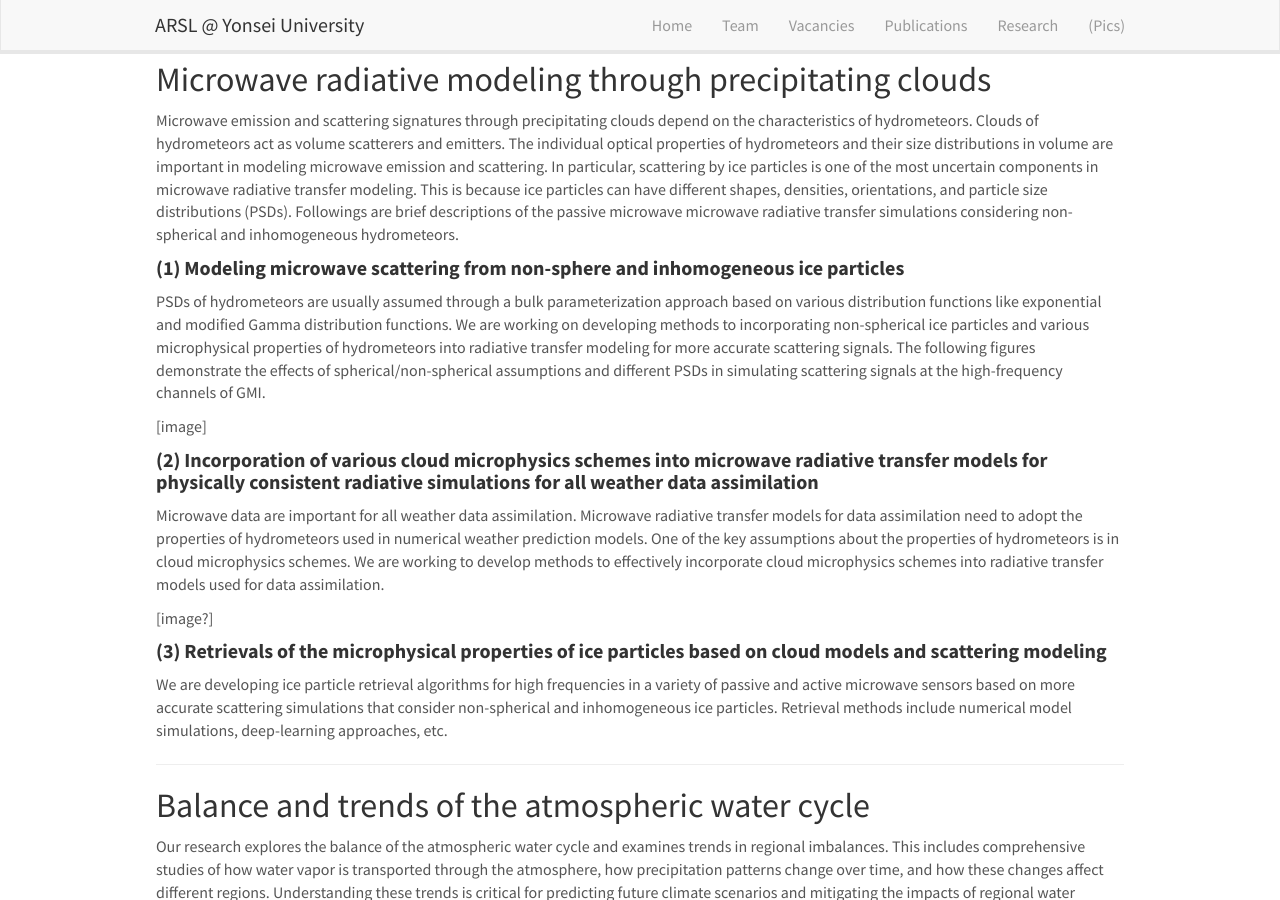
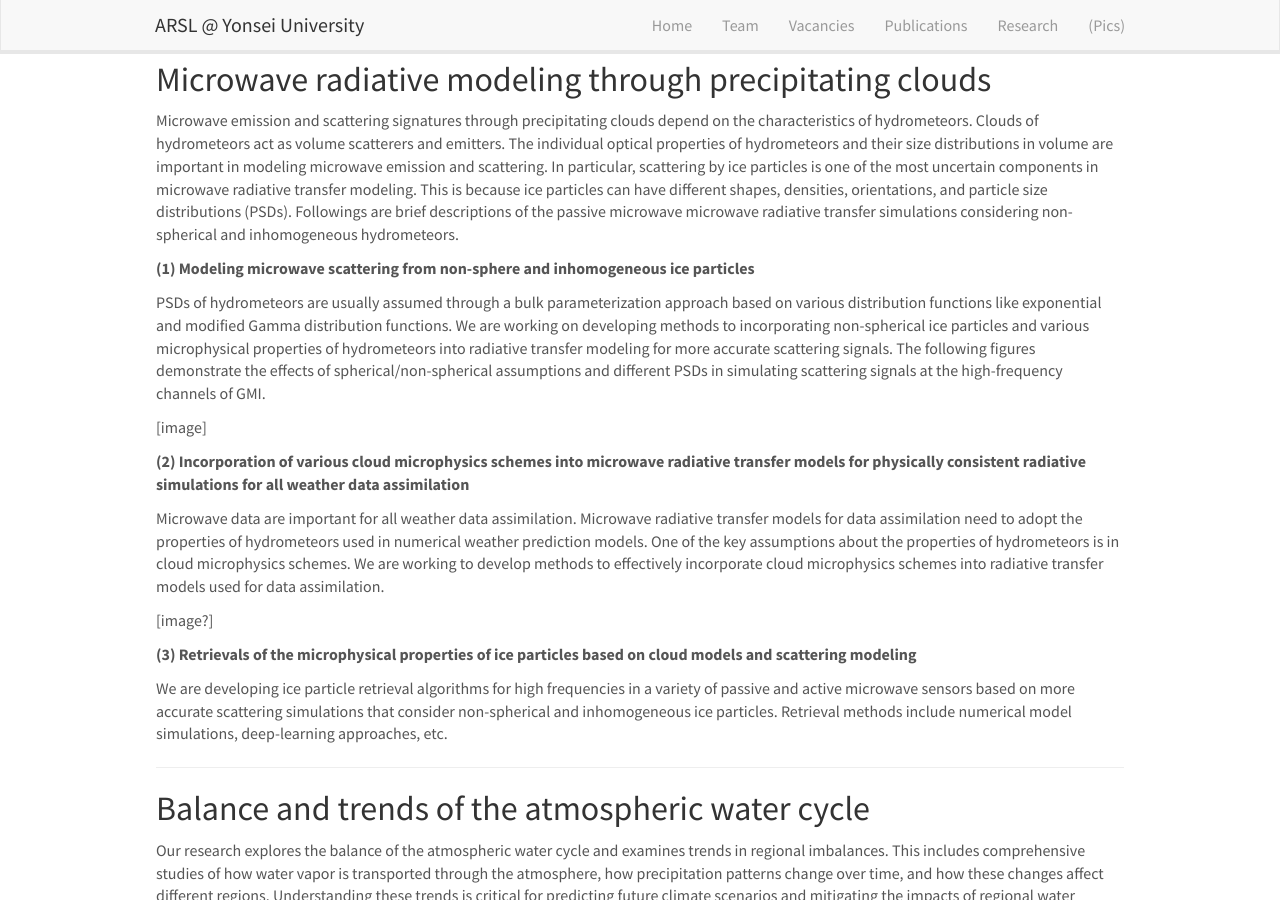
Before and after one commit to roo2003/roo2003.github.io, a Jekyll site: the page built from _pages/research.md, in a window 1280 px wide and 900 px high, scrolled down 3585 px. Built offline with Jekyll 4.4.1, drawn with Linux system fonts in a browser that asks for light colours; nearby versions of some CDN libraries.

```diff
--- a/_pages/research.md
+++ b/_pages/research.md
@@ -65,19 +65,19 @@ The water and ice phases estimated using the GMM-based algorithm are in good agr
 
 Microwave emission and scattering signatures through precipitating clouds depend on the characteristics of hydrometeors. Clouds of hydrometeors act as volume scatterers and emitters. The individual optical properties of hydrometeors and their size distributions in volume are important in modeling microwave emission and scattering. In particular, scattering by ice particles is one of the most uncertain components in microwave radiative transfer modeling. This is because ice particles can have different shapes, densities, orientations, and particle size distributions (PSDs). Followings are brief descriptions of the passive microwave microwave radiative transfer simulations considering non-spherical and inhomogeneous hydrometeors.
 
-#### <strong>(1) Modeling microwave scattering from non-sphere and inhomogeneous ice particles</strong>
+**(1) Modeling microwave scattering from non-sphere and inhomogeneous ice particles**
 
 PSDs of hydrometeors are usually assumed through a bulk parameterization approach based on various distribution functions like exponential and modified Gamma distribution functions. We are working on developing methods to incorporating non-spherical ice particles and various microphysical properties of hydrometeors into radiative transfer modeling for more accurate scattering signals. The following figures demonstrate the effects of spherical/non-spherical assumptions and different PSDs in simulating scattering signals at the high-frequency channels of GMI.
 
 [image]
 
-#### <strong>(2) Incorporation of various cloud microphysics schemes into microwave radiative transfer models for physically consistent radiative simulations for all weather data assimilation</strong>
+**(2) Incorporation of various cloud microphysics schemes into microwave radiative transfer models for physically consistent radiative simulations for all weather data assimilation**
 
 Microwave data are important for all weather data assimilation. Microwave radiative transfer models for data assimilation need to adopt the properties of hydrometeors used in numerical weather prediction models. One of the key assumptions about the properties of hydrometeors is in cloud microphysics schemes. We are working to develop methods to effectively incorporate cloud microphysics schemes into radiative transfer models used for data assimilation.
 
 [image?]
 
-#### <strong>(3) Retrievals of the microphysical properties of ice particles based on cloud models and scattering modeling</strong>
+**(3) Retrievals of the microphysical properties of ice particles based on cloud models and scattering modeling**
 
 We are developing ice particle retrieval algorithms for high frequencies in a variety of passive and active microwave sensors based on more accurate scattering simulations that consider non-spherical and inhomogeneous ice particles. Retrieval methods include numerical model simulations, deep-learning approaches, etc.
 
@@ -88,6 +88,6 @@ We are developing ice particle retrieval algorithms for high frequencies in a va
 
 Our research explores the balance of the atmospheric water cycle and examines trends in regional imbalances. This includes comprehensive studies of how water vapor is transported through the atmosphere, how precipitation patterns change over time, and how these changes affect different regions. Understanding these trends is critical for predicting future climate scenarios and mitigating the impacts of regional water imbalances on ecosystems and human activities.
 
-#### <strong>Global and regional atmospheric water balance closure problems and trends</strong>
+**Global and regional atmospheric water balance closure problems and trends**
 
 The atmospheric water cycle is one of the most important components of the global water cycle. Large amounts of water vapor that are evaporated from the ocean are transported to the continents through the atmosphere. The transported water vapor is converted into precipitating which provides vital water for living things on Earth. Precipitation and evaporation over the oceans change the sea surface salinity and help to drive the ocean thermohaline circulation. Changes in the phase of water in the atmosphere involve latent heat exchanges. Latent heat released by condensation is one of the major energy sources driving the general circulation of the atmosphere. Knowledge of the atmospheric water cycle is therefore essential in order to manage water resources and to understand the Earth's weather and climate. Our research uses the column-integrated atmospheric water balance over the ocean using various satellite-based and merged datasets and focuses on the closures and climatological trends of the regional unbalances.
```
